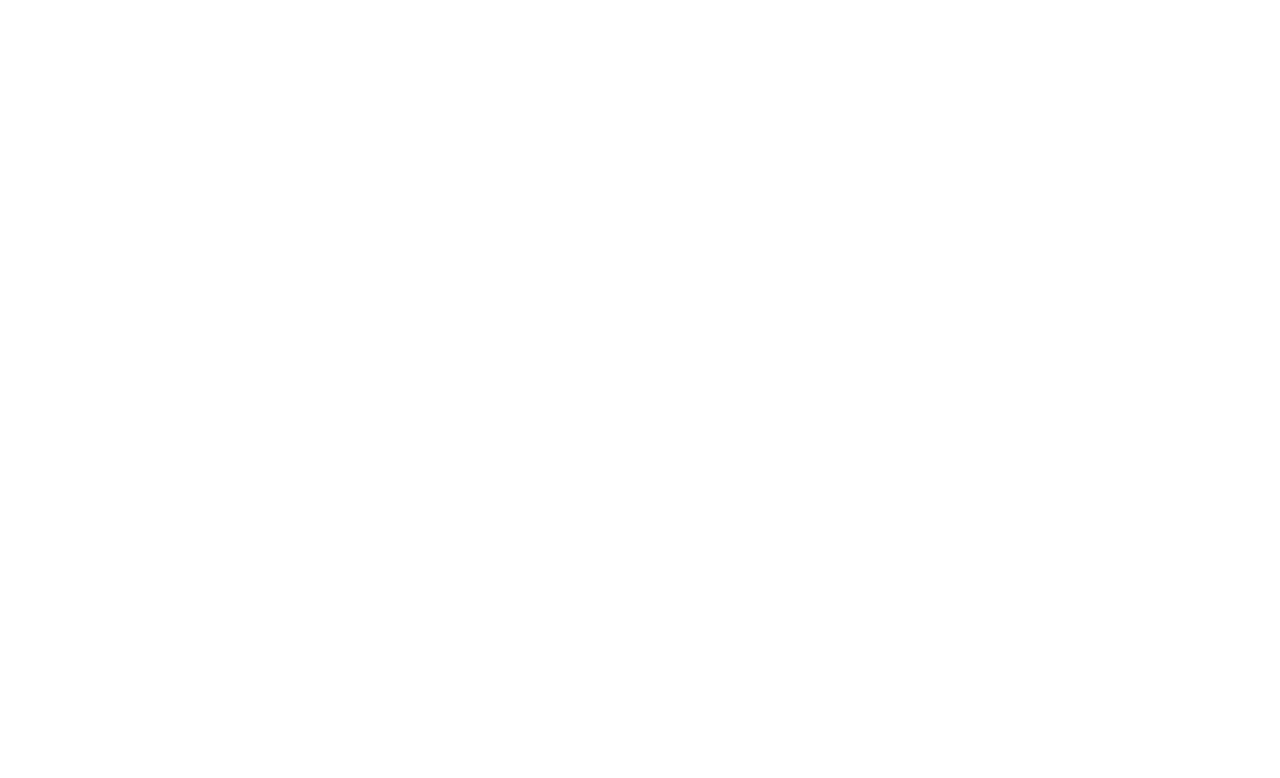
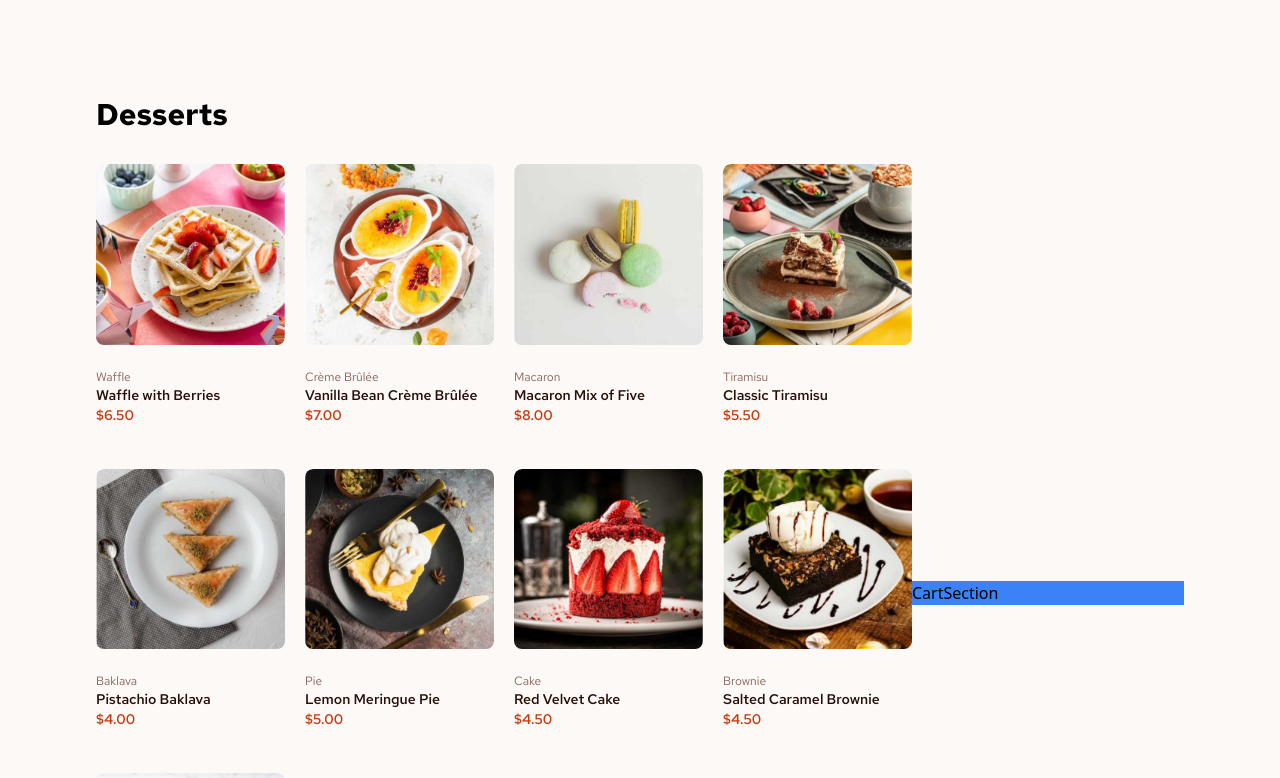
Before and after one commit to munzerx/Product-list-with-cart, a Next.js app: page / in a window 1280 px wide. Shown: the top 778 px of the page. Built offline with nearby package versions, Linux system fonts and the light colour scheme.

Commit message:
add product card component

```diff
--- /dev/null
+++ b/app/components/CartSection.tsx
@@ -0,0 +1,7 @@
+import React from 'react'
+
+export default function CartSection() {
+  return (
+    <div className="w-3/12 bg-blue-500">CartSection</div>
+  )
+}
--- /dev/null
+++ b/app/components/ProductCard.tsx
@@ -0,0 +1,28 @@
+import Image from "next/image";
+import React from "react";
+
+export default function ProductCard({ data }: any) {
+  return (
+    <div className="w-full h-full rounded-lg overflow-hidden justify-between">
+      <div className="flex w-full rounded-lg h-42 overflow-hidden items-center justify-center">
+        <Image
+          src={"/" + data.image.desktop}
+          alt={data.name}
+          width={502}
+          height={502}
+        />
+      </div>
+
+      <div className="flex flex-col justify-evenly items-start font-RedHat py-6">
+        <label className="text-Rose-500 text-xs">{data.category}</label>
+        <p className="text-Rose-900 font-semibold text-sm">{data.name}</p>
+        <label className="text-Red font-semibold text-sm">
+          {data.price.toLocaleString("en-US", {
+            style: "currency",
+            currency: "USD",
+          })}
+        </label>
+      </div>
+    </div>
+  );
+}
--- /dev/null
+++ b/app/components/ProductSection.tsx
@@ -0,0 +1,29 @@
+import React from "react";
+import data from "@/public/data.json";
+import ProductCard from "./ProductCard";
+import { log } from "console";
+
+export default function ProductSection() {
+  const test = {
+    image: {
+      thumbnail: "./assets/images/image-waffle-thumbnail.jpg",
+      mobile: "./assets/images/image-waffle-mobile.jpg",
+      tablet: "./assets/images/image-waffle-tablet.jpg",
+      desktop: "./assets/images/image-waffle-desktop.jpg",
+    },
+    name: "Waffle with Berries",
+    category: "Waffle",
+    price: 6.5,
+  };
+
+  return (
+    <div className="w-9/12 h-full">
+      <h1 className="text-3xl capitalize font-RedHat font-bold">desserts</h1>
+      <section className="py-8 grid grid-cols-1 gap-5 lg:grid-cols-4 md:grid-cols-3">
+        {data.map((product) => {
+          return <ProductCard key={product.name} data={product} />;
+        })}
+      </section>
+    </div>
+  );
+}
--- a/app/layout.tsx
+++ b/app/layout.tsx
@@ -1,6 +1,6 @@
 import type { Metadata } from "next";
 import "./globals.css";
-import localFont from "@next/font/local";
+import localFont from "next/font/local";
 
 const RedHatText = localFont({
   src: [
--- a/app/page.tsx
+++ b/app/page.tsx
@@ -1,8 +1,11 @@
-import Image from "next/image";
+import ProductSection from "./components/ProductSection";
+import CartSection from "./components/CartSection";
 
 export default function Home() {
   return (
-    <main className="flex min-h-screen flex-col items-center justify-between p-24">
+    <main className="flex min-h-screen flex-row items-center justify-around p-24 bg-Rose-50">
+      <ProductSection />
+      <CartSection />
     </main>
   );
 }
--- /dev/null
+++ b/public/data.json
@@ -0,0 +1,101 @@
+[
+  {
+    "image": {
+      "thumbnail": "./assets/images/image-waffle-thumbnail.jpg",
+      "mobile": "./assets/images/image-waffle-mobile.jpg",
+      "tablet": "./assets/images/image-waffle-tablet.jpg",
+      "desktop": "./assets/images/image-waffle-desktop.jpg"
+    },
+    "name": "Waffle with Berries",
+    "category": "Waffle",
+    "price": 6.5
+  },
+  {
+    "image": {
+      "thumbnail": "./assets/images/image-creme-brulee-thumbnail.jpg",
+      "mobile": "./assets/images/image-creme-brulee-mobile.jpg",
+      "tablet": "./assets/images/image-creme-brulee-tablet.jpg",
+      "desktop": "./assets/images/image-creme-brulee-desktop.jpg"
+    },
+    "name": "Vanilla Bean Crème Brûlée",
+    "category": "Crème Brûlée",
+    "price": 7.0
+  },
+  {
+    "image": {
+      "thumbnail": "./assets/images/image-macaron-thumbnail.jpg",
+      "mobile": "./assets/images/image-macaron-mobile.jpg",
+      "tablet": "./assets/images/image-macaron-tablet.jpg",
+      "desktop": "./assets/images/image-macaron-desktop.jpg"
+    },
+    "name": "Macaron Mix of Five",
+    "category": "Macaron",
+    "price": 8.0
+  },
+  {
+    "image": {
+      "thumbnail": "./assets/images/image-tiramisu-thumbnail.jpg",
+      "mobile": "./assets/images/image-tiramisu-mobile.jpg",
+      "tablet": "./assets/images/image-tiramisu-tablet.jpg",
+      "desktop": "./assets/images/image-tiramisu-desktop.jpg"
+    },
+    "name": "Classic Tiramisu",
+    "category": "Tiramisu",
+    "price": 5.5
+  },
+  {
+    "image": {
+      "thumbnail": "./assets/images/image-baklava-thumbnail.jpg",
+      "mobile": "./assets/images/image-baklava-mobile.jpg",
+      "tablet": "./assets/images/image-baklava-tablet.jpg",
+      "desktop": "./assets/images/image-baklava-desktop.jpg"
+    },
+    "name": "Pistachio Baklava",
+    "category": "Baklava",
+    "price": 4.0
+  },
+  {
+    "image": {
+      "thumbnail": "./assets/images/image-meringue-thumbnail.jpg",
+      "mobile": "./assets/images/image-meringue-mobile.jpg",
+      "tablet": "./assets/images/image-meringue-tablet.jpg",
+      "desktop": "./assets/images/image-meringue-desktop.jpg"
+    },
+    "name": "Lemon Meringue Pie",
+    "category": "Pie",
+    "price": 5.0
+  },
+  {
+    "image": {
+      "thumbnail": "./assets/images/image-cake-thumbnail.jpg",
+      "mobile": "./assets/images/image-cake-mobile.jpg",
+      "tablet": "./assets/images/image-cake-tablet.jpg",
+      "desktop": "./assets/images/image-cake-desktop.jpg"
+    },
+    "name": "Red Velvet Cake",
+    "category": "Cake",
+    "price": 4.5
+  },
+  {
+    "image": {
+      "thumbnail": "./assets/images/image-brownie-thumbnail.jpg",
+      "mobile": "./assets/images/image-brownie-mobile.jpg",
+      "tablet": "./assets/images/image-brownie-tablet.jpg",
+      "desktop": "./assets/images/image-brownie-desktop.jpg"
+    },
+    "name": "Salted Caramel Brownie",
+    "category": "Brownie",
+    "price": 4.5
+  },
+  {
+    "image": {
+      "thumbnail": "./assets/images/image-panna-cotta-thumbnail.jpg",
+      "mobile": "./assets/images/image-panna-cotta-mobile.jpg",
+      "tablet": "./assets/images/image-panna-cotta-tablet.jpg",
+      "desktop": "./assets/images/image-panna-cotta-desktop.jpg"
+    },
+    "name": "Vanilla Panna Cotta",
+    "category": "Panna Cotta",
+    "price": 6.5
+  }
+]
--- a/tsconfig.json
+++ b/tsconfig.json
@@ -19,7 +19,6 @@
     ],
     "paths": {
       "@/*": ["./*"],
-      "@/fonts/*":["/public/assets/fonts/*"]
     }
   },
   "include": ["next-env.d.ts", "**/*.ts", "**/*.tsx", ".next/types/**/*.ts"],
```
